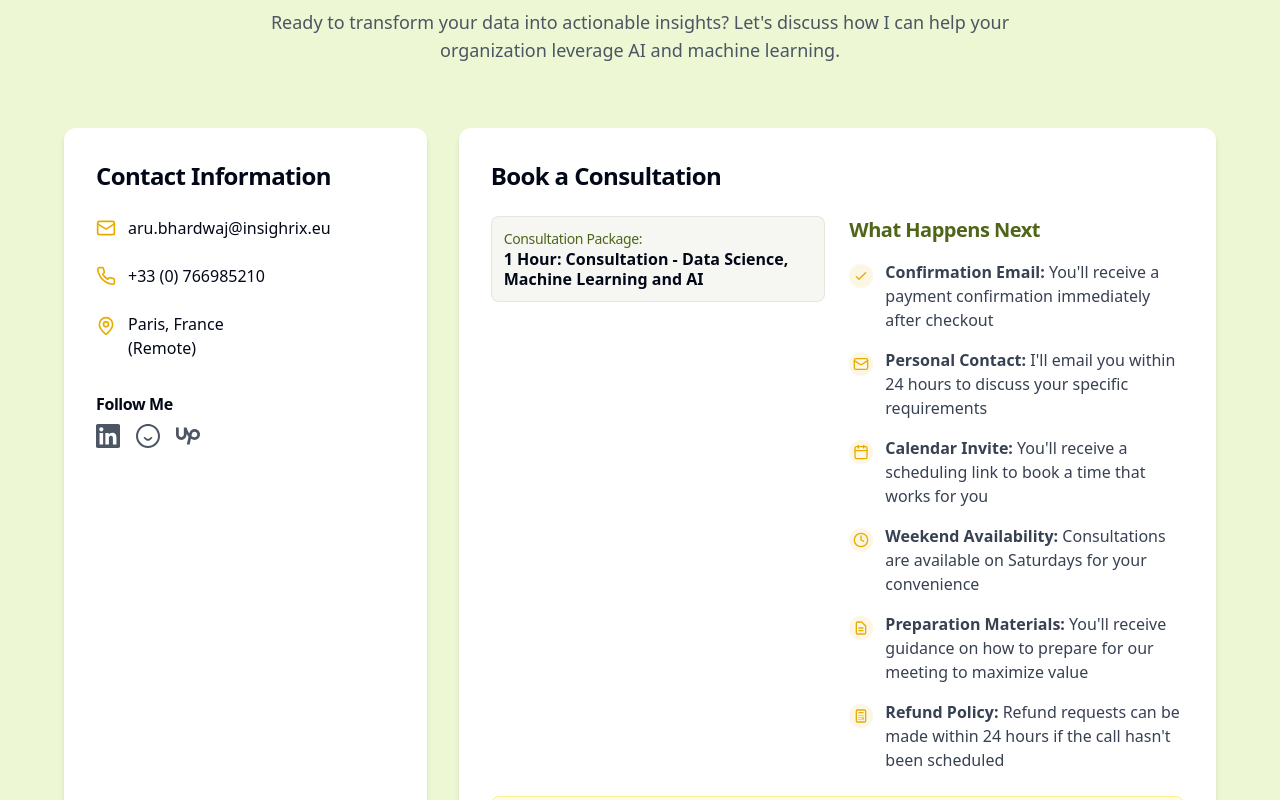
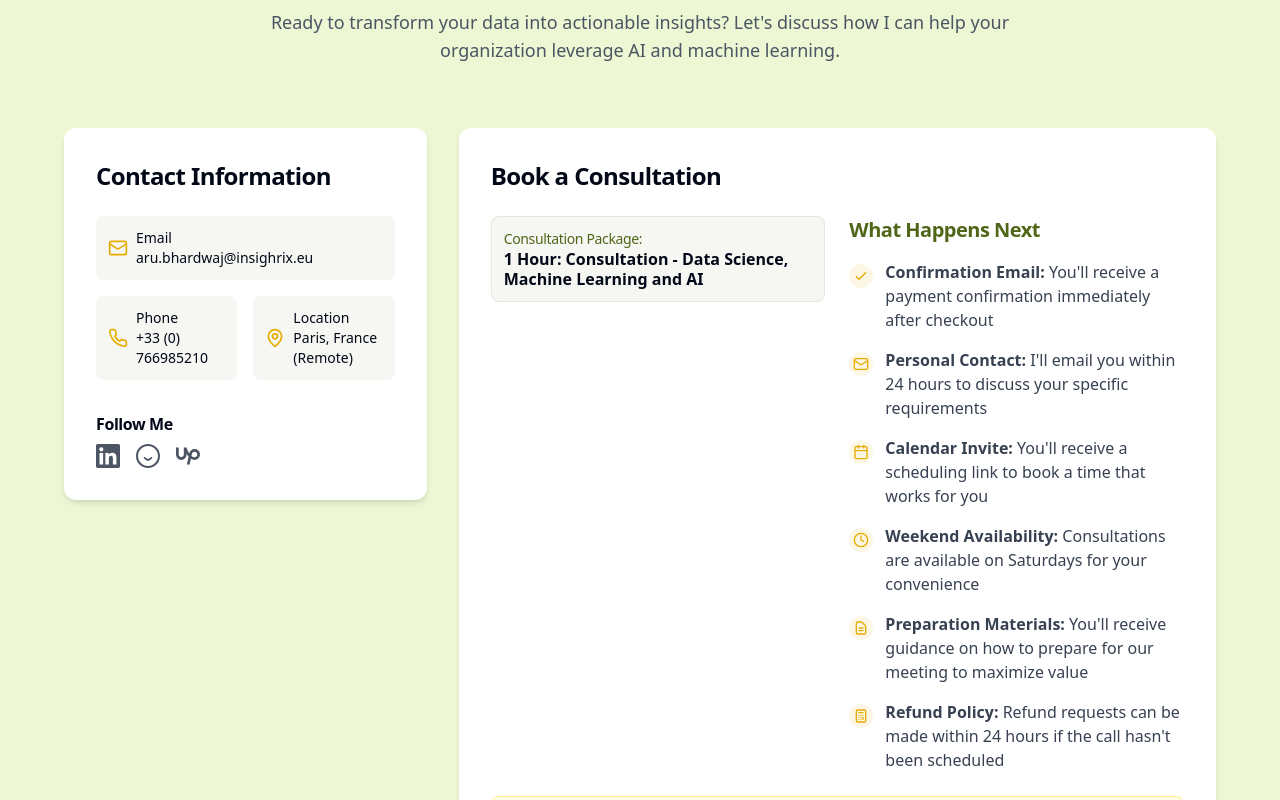
Before and after one commit to arubhardwaj/arubhardwaj.github.io, a React (Vite) app: page / in a window 1280 px wide. Shown: the part 4880-5680 px from the top of the page. Built offline with nearby package versions, Linux system fonts and the light colour scheme.

Commit message:
Fix: Contact section layout
Refactor the contact section to use a horizontal layout for better space utilization.

```diff
--- a/src/components/ContactSection.tsx
+++ b/src/components/ContactSection.tsx
@@ -33,22 +33,36 @@ const ContactSection = () => {
 
         <div className="grid grid-cols-1 lg:grid-cols-3 gap-8 max-w-6xl mx-auto">
           <div className="lg:col-span-1">
-            <div className="bg-white p-8 rounded-xl shadow-md h-full">
+            <div className="bg-white p-8 rounded-xl shadow-md">
               <h3 className="text-2xl font-semibold mb-6">{t('contact.contactInfo')}</h3>
-              <div className="space-y-6">
-                <div className="flex items-center">
-                  <Mail className="h-5 w-5 text-secondary mr-3" />
-                  <span>{t('contact.email')}</span>
+
+              {/* Horizontal contact info layout */}
+              <div className="flex flex-wrap gap-4">
+                <div className="flex items-center bg-primary/5 rounded-lg p-3 flex-1">
+                  <Mail className="h-5 w-5 text-secondary mr-2 flex-shrink-0" />
+                  <div>
+                    <p className="font-medium text-sm">Email</p>
+                    <p className="text-sm">aru.bhardwaj@insighrix.eu</p>
+                  </div>
                 </div>
-                <div className="flex items-center">
-                  <Phone className="h-5 w-5 text-secondary mr-3" />
-                  <span>{t('contact.phone')}</span>
+
+                <div className="flex items-center bg-primary/5 rounded-lg p-3 flex-1">
+                  <Phone className="h-5 w-5 text-secondary mr-2 flex-shrink-0" />
+                  <div>
+                    <p className="font-medium text-sm">Phone</p>
+                    <p className="text-sm">+33 (0) 766985210</p>
+                  </div>
                 </div>
-                <div className="flex items-start">
-                  <MapPin className="h-5 w-5 text-secondary mr-3 mt-1" />
-                  <span>{t('contact.location')}<br />{t('contact.remote')}</span>
+
+                <div className="flex items-center bg-primary/5 rounded-lg p-3 flex-1">
+                  <MapPin className="h-5 w-5 text-secondary mr-2 flex-shrink-0" />
+                  <div>
+                    <p className="font-medium text-sm">Location</p>
+                    <p className="text-sm">Paris, France (Remote)</p>
+                  </div>
                 </div>
               </div>
+
               <div className="mt-8">
                 <h4 className="font-semibold mb-2">{t('contact.followMe')}</h4>
                 <div className="flex space-x-4">
```
